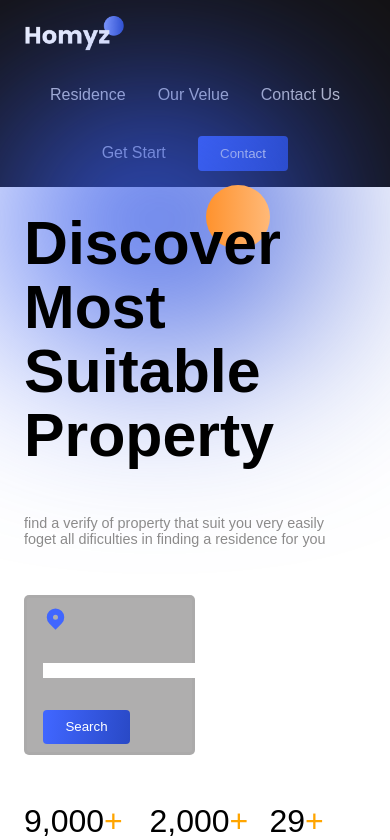
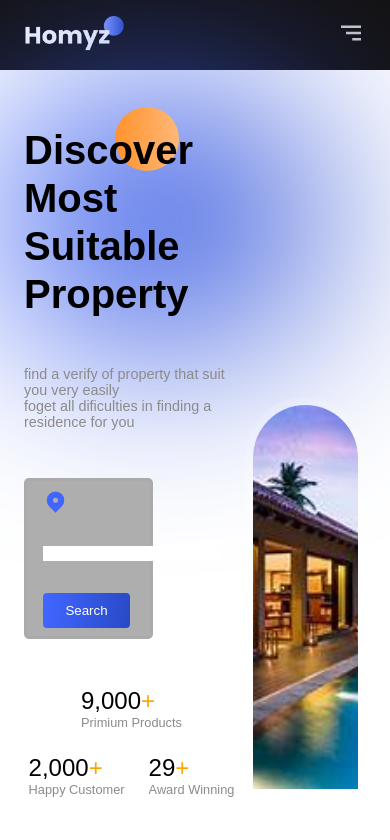
Before and after one commit to wgkgayani/ReactJS_Project, a React (Vite) app: page / in a window 390 px wide. Shown: the top 840 px of the page. Built offline with nearby package versions, Linux system fonts and the light colour scheme.

Commit message:
Add new feature

```diff
--- a/src/App.jsx
+++ b/src/App.jsx
@@ -15,14 +15,14 @@
       <div>
         <div className='white-gradient'/>
         <Header />
-        <Hero />
+       <Hero />
       </div>
-      <conpanies/>
+     {/* <conpanies/>
       <Residencies/>
       <Value/>
       <Contact/>
       <GetStarted/>
-      <Footer/>
+      <Footer/> */}
     </div>
   );
 }
--- a/src/components/Contact/Contact.css
+++ b/src/components/Contact/Contact.css
@@ -42,7 +42,7 @@
     font-size: 1.1rem;
     font-weight: 600;
 }
-.mode .button:hover{
+.mode:hover{
     scale: 1.1;
     box-shadow: var(--shadow);
 
--- a/src/components/Header/Header.css
+++ b/src/components/Header/Header.css
@@ -17,3 +17,28 @@
 .h-menu>*:hover{
     cursor: pointer;
 }
+
+.menu-icon{
+    display: none;
+}
+@media (max-width: 768px) {
+    .menu-icon {
+        display: block;
+    }
+    .h-menu{
+        color: var(--black);
+        position: absolute;
+        top: 3rem;
+        right: 4rem;
+        background: white;
+        flex-direction: column;
+        font-weight: 500;
+        gap: 2rem;
+        padding: 3rem;
+        border-radius: 10px;
+        align-items: flex-start;
+        box-shadow: 0px 4px 4px rgba(0, 0, 0, 0.05);
+        transition: all 300ms ease-in;
+
+    }
+}
--- a/src/components/Header/Header.jsx
+++ b/src/components/Header/Header.jsx
@@ -1,12 +1,31 @@
-import React from 'react';
+import React, { useState } from 'react';
 import './Header.css'
+import {BiMenuAltRight} from 'react-icons/bi'
+import OutsideClickHandler from 'react-outside-click-handler';
+
 const Header = () => {
+    const [menuOpened, setMenuOpened] = useState(false)
+    const getMenuStyles = (menuOpened) => {
+        if (document.documentElement.clientWidth <= 800)
+        {
+            return { right: !menuOpened ? "-100%" : "0" };
+        }
+    }
     return (
        <section className='h-wrapper'>
             <div className='flexCenter paddings innerWidth h-container'>
                 <img src=".\logo.png" alt="logo" width={100} />
 
-            <div className='flexCenter h-menu'>
+                <OutsideClickHandler
+                onOutsideClick={()=> {
+                    setMenuOpened(false)
+                }}
+                >
+
+
+                <div className='flexCenter h-menu'
+                style={getMenuStyles(menuOpened)}
+                >
                     <a href="">Residence</a>
                     <a href="">Our Velue</a>
                     <a href="">Contact Us</a>
@@ -14,9 +33,17 @@
                     <button className='button'>
                         <a href="">Contact</a>
                     </button>
+                </div>
+                </OutsideClickHandler>
+                <div className='menu-icon'
+                onClick={() => setMenuOpened(prev => !prev)}>
+                    <BiMenuAltRight size={30}/>
 
                 </div>
+
             </div>
+
+
         </section>
     );
 };
--- a/src/components/Hero/Hero.css
+++ b/src/components/Hero/Hero.css
@@ -6,8 +6,8 @@
 
 .hero-container {
     display: flex;
-    justify-content: space-between;
-    align-items: center;
+    justify-content: space-around;
+    align-items: flex-end;
 }
 
 .hero-left {
@@ -54,7 +54,7 @@
     border: 3px solid rgba(165, 163, 163, 0.374);
     padding: 0.5rem 1rem;
     justify-content: space-between;
-    width: 50%;
+    width: 60%;
 }
 
 .search-bar>input{
@@ -89,3 +89,31 @@
     height: 100%;
     object-fit: cover;
 }
+@media (max-width: 640px) {
+  .hero-container{
+    margin-top: 2rem;
+  }
+  .hero-title>h1{
+    font-size: 2.5rem;
+    line-height: 3rem;
+  }
+  .image-container{
+    width: 95%;
+    height: 25rem;
+  }
+  .stats{
+    justify-content: center;
+    gap: 1.5rem;
+  }
+
+  .hero-right{
+    width: 100%;
+  }
+  .stat>:nth-child(1){
+    font-size: 1.5rem;
+  }
+  .stat>:nth-child(2){
+    font-size: 0.8rem;
+  }
+
+}
--- a/src/components/Value/Value.css
+++ b/src/components/Value/Value.css
@@ -13,13 +13,13 @@
 }
 .accordionItem{
     background: white;
-    border: 0.8px sold rgba(128, 128, 128, 0.143);
+    border: 0.8px solid rgba(128, 128, 128, 0.143);
     border-radius: 8px;
     overflow: hidden;
     margin-bottom: 20px;
 }
 .accordionItem.expanded{
-    box-shadow: black;
+    box-shadow: var(--shadow);
     border-radius: 6px;
 }
 .accordionButton{
```
Lines whose indentation alone changed are shown as unchanged.
